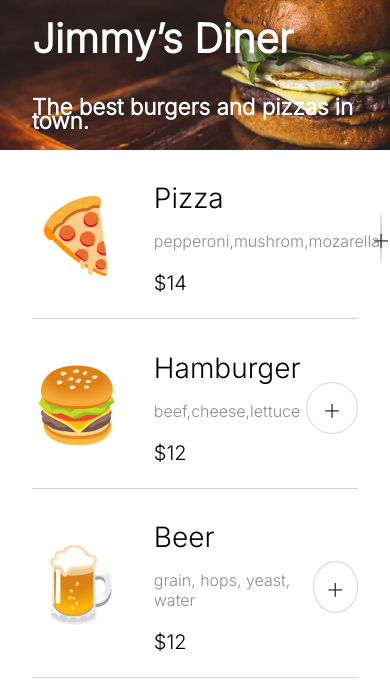
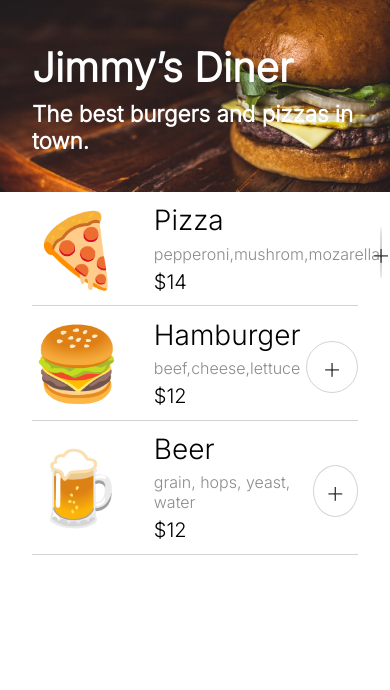
Before and after one commit to xnvleo/restaurantapp, a plain HTML site: page index.html in a window 390 px wide. Drawn offline with Linux system fonts and the light colour scheme; a web font is replaced by a local one.

Commit message:
made the gap size smaller for mobile device

```diff
--- a/index.css
+++ b/index.css
@@ -7,15 +7,16 @@ body {
 
 h1 {
   font-size: 2.5em;
-  line-height: 24px;
   color: #fff;
+  margin-bottom: 0.5rem;
 }
 
 
 h3 {
   color: #fff;
   font-size: 1.4rem;
-  line-height: 13.798px;
+  margin-top: 0;
+
 }
 header {
   background-color: goldenrod;
@@ -23,6 +24,8 @@ header {
   background-size: cover;
   background-position: center top 80%;
   display: flex;
+  padding-top:1rem;
+  padding-bottom: 1rem;
 }
 
 .container {
@@ -53,15 +56,21 @@ header {
 
 .food--name {
   font-size: 1.75em;
-  margin-bottom: 0px;
+  margin-top: 0.5rem;
+  margin-bottom: 0.4rem;
+
 }
 
 .food--desc {
   color: #8b8b8b;
+  margin-top: 0.4rem;
+  margin-bottom: 0.4rem;
 }
 
 .food--price {
   font-size: 1.25em;
+  margin-top: 0.4rem;
+  margin-bottom: 0.5rem;
 }
 
 .addBtn {
```
